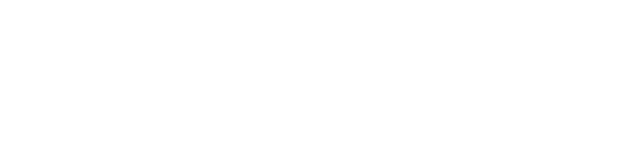
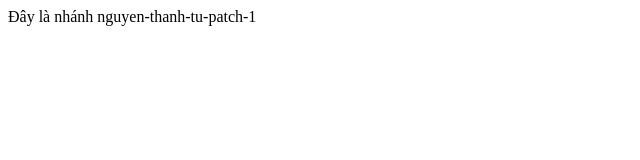
Before and after one commit to nguyen-thanh-tu/nguythanhtu.github.io, a plain HTML site: page homepage.html in a window 1280 px wide. Shown: the whole page, without its empty margins (0-640 px from the left). Drawn offline with Linux system fonts and the light colour scheme.

Commit message:
second commit

```diff
--- a/homepage.html
+++ b/homepage.html
@@ -4,6 +4,6 @@
 	<title>VnExpress - Báo tiếng Việt nhiều người xem nhất</title>
 </head>
 <body>
-
+	Đây là nhánh nguyen-thanh-tu-patch-1
 </body>
 </html>
```
